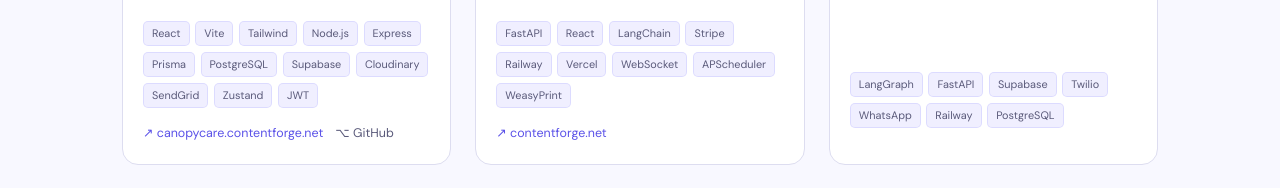
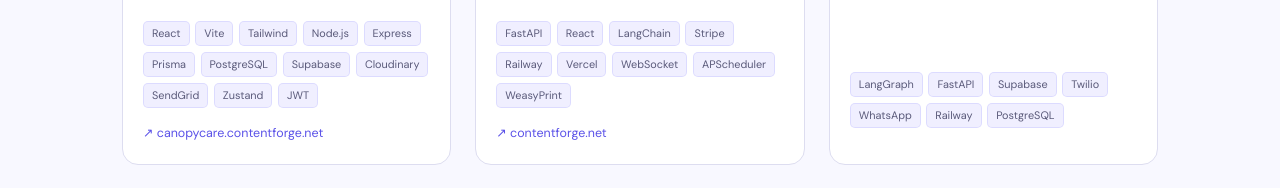
Before and after one commit to mithun2k2/my-portfolio, a Next.js app: page / in a window 1280 px wide. Shown: the part 2500-2688 px from the top of the page. Built offline with nearby package versions, Linux system fonts and the light colour scheme; no server answers.

Commit message:
fix: remove GitHub links from CanopyCare and ContentForge AI

```diff
--- a/src/data/index.ts
+++ b/src/data/index.ts
@@ -10,7 +10,7 @@
     tags: ["React", "Vite", "Tailwind", "Node.js", "Express", "Prisma", "PostgreSQL", "Supabase", "Cloudinary", "SendGrid", "Zustand", "JWT"],
     link: "https://canopycare.contentforge.net",
     linkLabel: "canopycare.contentforge.net",
-    github: "https://github.com/mithun2k2/canopycare-frontend",
+    github: null,
   },
   {
     id: "contentforge",
```
